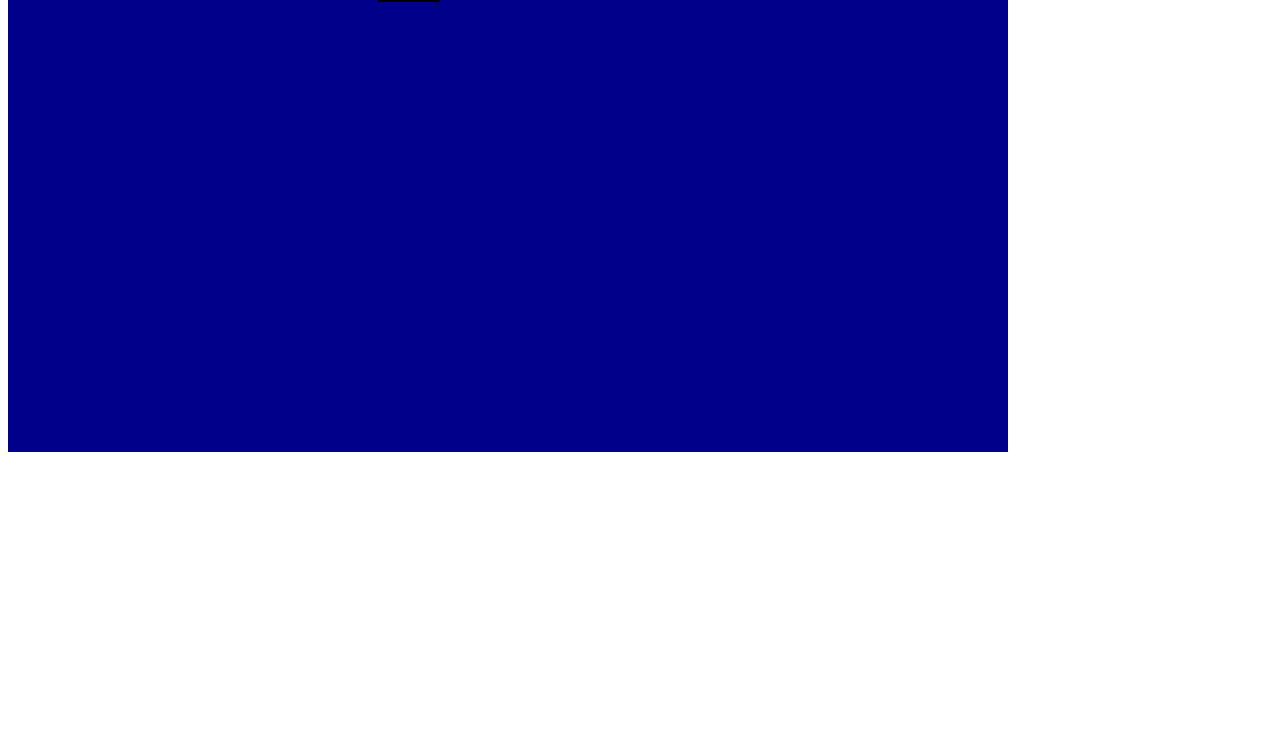
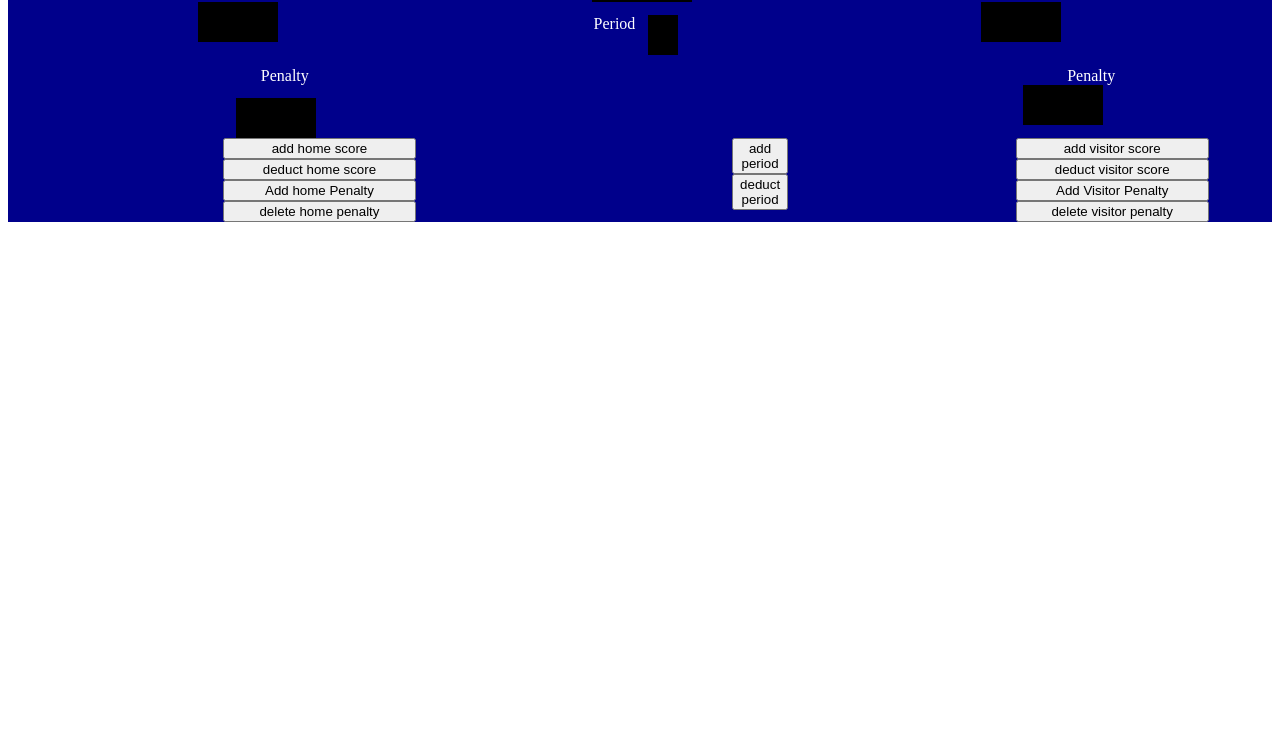
Before and after one commit to cliffchang1/challenge3, a plain HTML site: page challenge3.html in a window 1280 px wide. Shown: the part 56-800 px from the top of the page. Drawn offline with Linux system fonts and the light colour scheme.

Commit message:
Completion of the score board

```diff
--- a/challenge3.css
+++ b/challenge3.css
@@ -1,13 +1,14 @@
 .outer-board{
     display: flex;
     background-color: darkblue;
-    width: 1000px;
-    height: 500px;
+    width: 100%;
+    height: 50%;
+    flex-direction:column;
 }
 .home{
     font-size: xx-large;
     color: white;
-    margin-left: 45%;
+    margin-left: 15%;
 }
 .timer{
     display: flex;
@@ -17,13 +18,13 @@
     justify-content: center;
     color: white;
     font-size: 35px;
-    margin-left: 65%;
+    margin-left: 25%;
     border: white 15px;
 }
 .visitors{
     font-size: xx-large;
     color: white;
-    margin-left: 45%;
+    margin-left: 20%;
 }
 .first-row{
     display: flex;
@@ -42,4 +43,92 @@
     display: flex;
     width: 80px;
     height: 40px;
+    margin-left:15%;
+    font-size: x-large;
+    color: white;
 }
+.period{
+    color: white;
+    margin-left: 25%;
+    margin-top: 1%;
+    justify-content: center;
+}
+.period-block{
+    background-color: black;
+    width: 30px;
+    height: 40px;
+    display: flex;
+    margin-left: 1%;
+    margin-top: 1%;
+    color: white;
+}
+.guest-score{
+    background-color: black;
+    display: flex;
+    width: 80px;
+    height: 40px;
+    margin-left:24%;
+    font-size: x-large;
+    color: white;
+}
+.third-row{
+    display: flex;
+    height: auto;
+    width: auto;
+}
+.penalty-1{
+    color: white;
+    margin-left: 20%;
+    margin-top: 1%;
+    justify-content: center;
+}
+.penalty-2{
+    color: white;
+    margin-left: 60%;
+    margin-top: 1%;
+    justify-content: center;
+}
+.forth-row{
+    display: flex;
+    height: auto;
+    width: auto;
+}
+.player-1{
+    background-color: black;
+    display: flex;
+    width: 80px;
+    height: 40px;
+    margin-left:18%;
+    margin-top: 1%;
+    color: white;
+}
+.player-2{
+    background-color: black;
+    display: flex;
+    width: 80px;
+    height: 40px;
+    margin-left:56%;
+    color:white
+}
+.big-board{
+    display: flex;
+}
+.home-board{
+    display: flex;
+    flex-direction: column;
+    width: 33%;
+    margin-left: 17%;
+}
+.period-board{
+    display: flex;
+    flex-direction: column;
+    margin-left: 25%;
+    margin-right: 18%;
+}
+.visitor-board{
+    display: flex;
+    flex-direction: column;
+    justify-content: right;
+    width: 33%;
+    margin-right: 5%;
+}
--- a/challenge3.html
+++ b/challenge3.html
@@ -15,7 +15,37 @@
         </div>
         <div class="second-row">
             <div class="home-score"></div>
+            <div class="period">Period</div>
+            <div class="period-block"></div>
+            <div class="guest-score"></div>
         </div>
+        <div class="third-row">
+            <div class="penalty-1">Penalty</div>
+            <div class="penalty-2">Penalty</div>
+        </div>
+        <div class="forth-row">
+            <div class="player-1"></div>
+            <div class="player-2"></div>
+        </div>
+        <div class="big-board">
+            <div class="home-board">
+                <button onclick="addhomescore()">add home score</button>
+                <button onclick="deducthomescore()">deduct home score</button>
+                <button onclick="addhomepenalty()">Add home Penalty</button>
+                <button onclick="deletehomepenalty()">delete home penalty</button>
+            </div>
+            <div class="period-board">
+                <button onclick="addperiod()">add period</button>
+                <button onclick="deductperiod()">deduct period</button>
+            </div>
+            <div class="visitor-board">
+                <button onclick="addvisitorscore()">add visitor score</button>
+                <button onclick="deductvisitorscore()">deduct visitor score</button>
+                <button onclick="addvisitorpenalty()">Add Visitor Penalty</button>
+                <button onclick="deletevisitorpenalty()">delete visitor penalty</button>
+            </div>
+        </div>
+
     </div>
 </body>
 </html>
--- a/challenge3.js
+++ b/challenge3.js
@@ -0,0 +1,43 @@
+var homescore = 0
+var visitorscore = 0
+var period = 0
+let penalty1
+let penalty2
+function addhomescore(){
+    homescore = homescore + 1
+    document.querySelector(".home-score").innerHTML = homescore
+   }
+function deducthomescore(){ if(homescore > 0)
+    {homescore = homescore- 1}
+    document.querySelector(".home-score").innerHTML = homescore
+   }
+   function addvisitorscore(){
+    visitorscore = visitorscore + 1
+    document.querySelector(".guest-score").innerHTML = visitorscore
+   }
+function deductvisitorscore(){if(visitorscore > 0)
+    {visitorscore = visitorscore - 1}
+    document.querySelector(".guest-score").innerHTML = visitorscore
+   }
+function addhomepenalty(){
+    penalty1 = prompt("Who is going to jail?")
+    document.querySelector(".player-1").innerHTML = penalty1
+}
+function deletehomepenalty(){
+    document.querySelector(".player-1").innerHTML = ""
+}
+function addvisitorpenalty(){
+    penalty2 = prompt("Who is going to jail?")
+    document.querySelector(".player-2").innerHTML = penalty2
+}
+function deletevisitorpenalty(){
+    document.querySelector(".player-2").innerHTML = ""
+}
+function addperiod(){
+    period = period + 1
+    document.querySelector(".period-block").innerHTML = period
+}
+function deductperiod(){if(period > 1)
+    {period = period - 1}
+    document.querySelector(".period-block").innerHTML = period
+}
```
